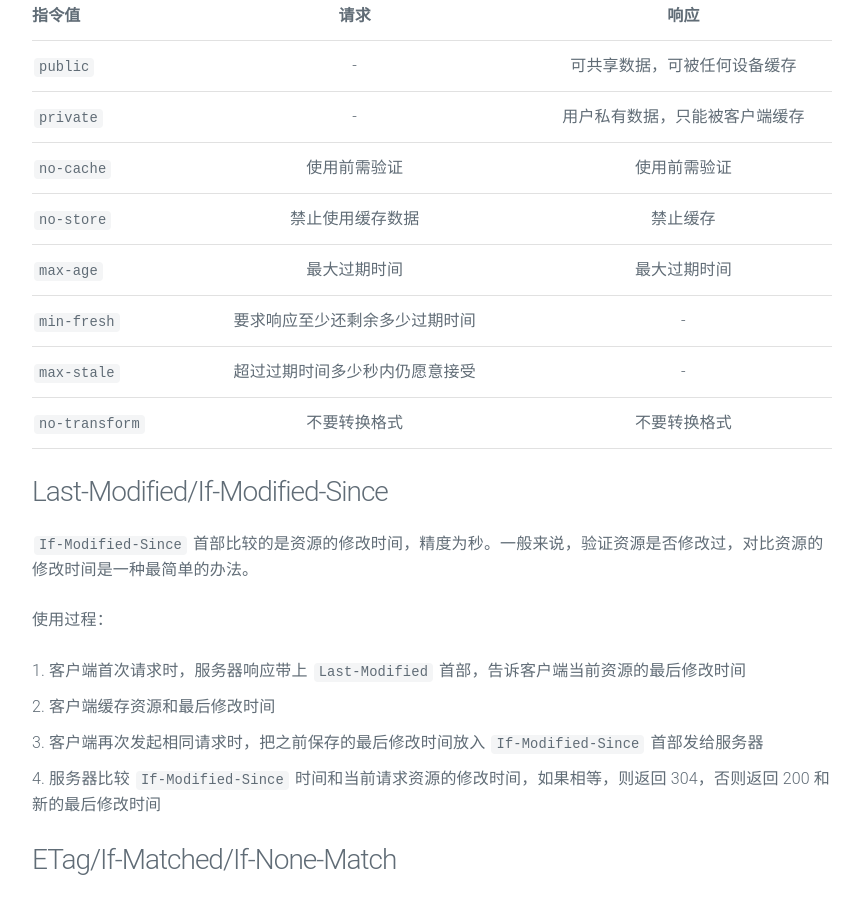
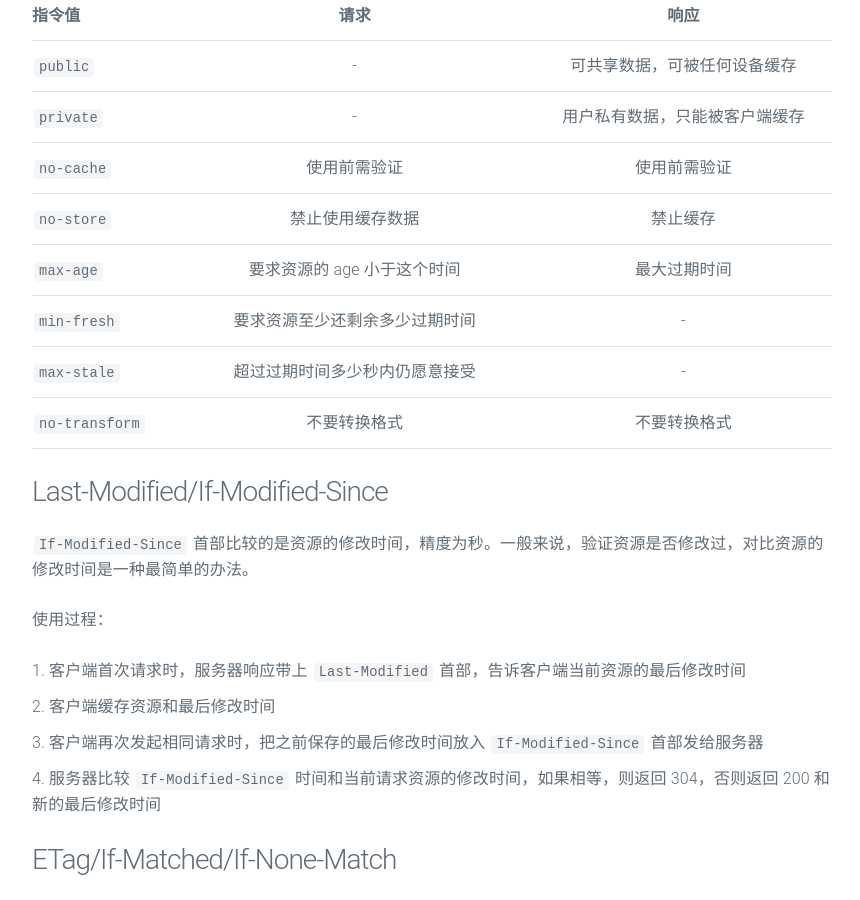
Before and after one commit to mmzhong/mmzhong.github.io, a Jekyll site: the page built from _posts/2017-11-25-http-cache.md, in a window 1280 px wide and 900 px high, scrolled down 2913 px. Shown: the whole window, without its empty margins (208-1068 px from the left). Built offline with Jekyll 4.4.1, drawn with Linux system fonts in a browser that asks for light colours.

Commit message:
改成更为确定的说明

```diff
--- a/_posts/2017-11-25-http-cache.md
+++ b/_posts/2017-11-25-http-cache.md
@@ -92,8 +92,8 @@ HTTP 缓存主要通过 HTTP 首部来实现缓存控制。这些与缓存相关
 | `private` | - | 用户私有数据，只能被客户端缓存 |
 | `no-cache` | 使用前需验证 | 使用前需验证 |
 | `no-store` | 禁止使用缓存数据 | 禁止缓存 |
-| `max-age` | 最大过期时间 | 最大过期时间 |
-| `min-fresh` | 要求响应至少还剩余多少过期时间 | - |
+| `max-age` | 要求资源的 age 小于这个时间 | 最大过期时间 |
+| `min-fresh` | 要求资源至少还剩余多少过期时间 | - |
 | `max-stale` | 超过过期时间多少秒内仍愿意接受 | - |
 | `no-transform` | 不要转换格式 | 不要转换格式 |
 
```
